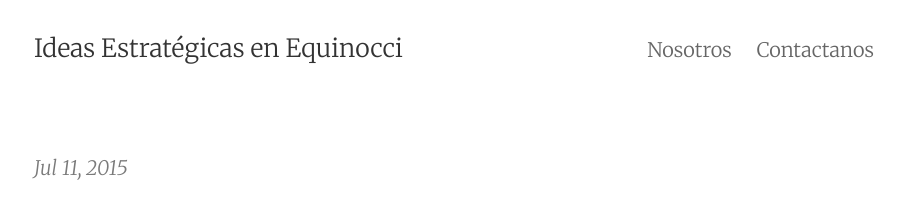
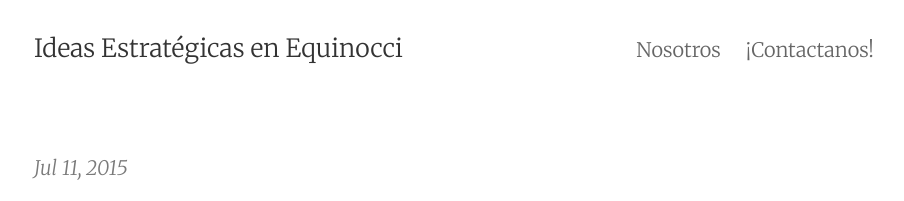
Before and after one commit to mortjac/equi, a Jekyll site: the page built from index.html, in a window 1280 px wide. Shown: the top 201 px of the page, without its empty margins (186-1090 px from the left). Built offline with Jekyll 4.4.1, drawn with Linux system fonts in a browser that asks for light colours; the list of posts is cut into pages by our own code.

Commit message:
Linktull

```diff
--- a/contact.html
+++ b/contact.html
@@ -1,7 +1,7 @@
 ---
 layout: page
-title: Contactanos
-permalink: /Equinocci/contact
+title: ¡Contactanos!
+permalink: /equinocci/contact
 tags: contact
 ---
 
```
